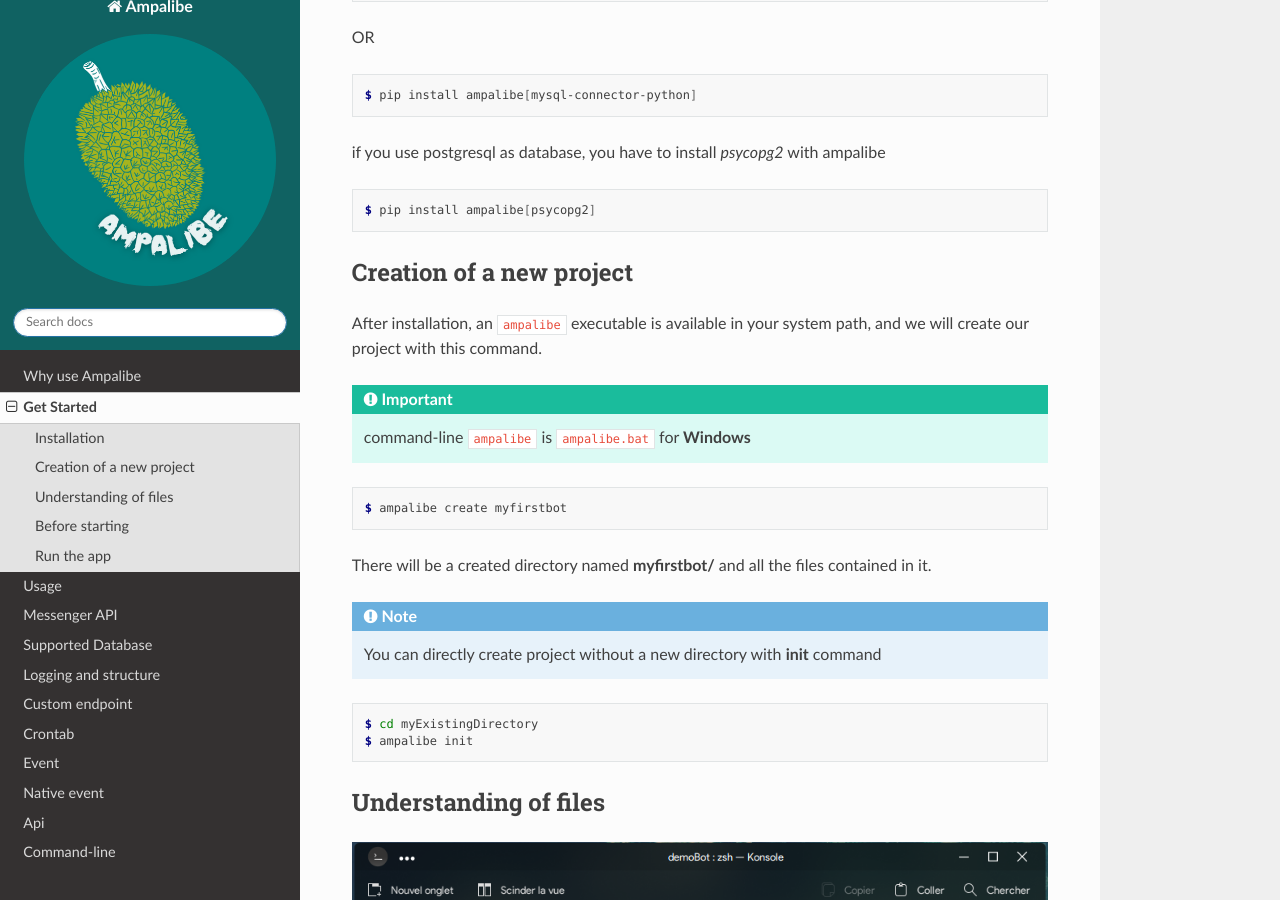
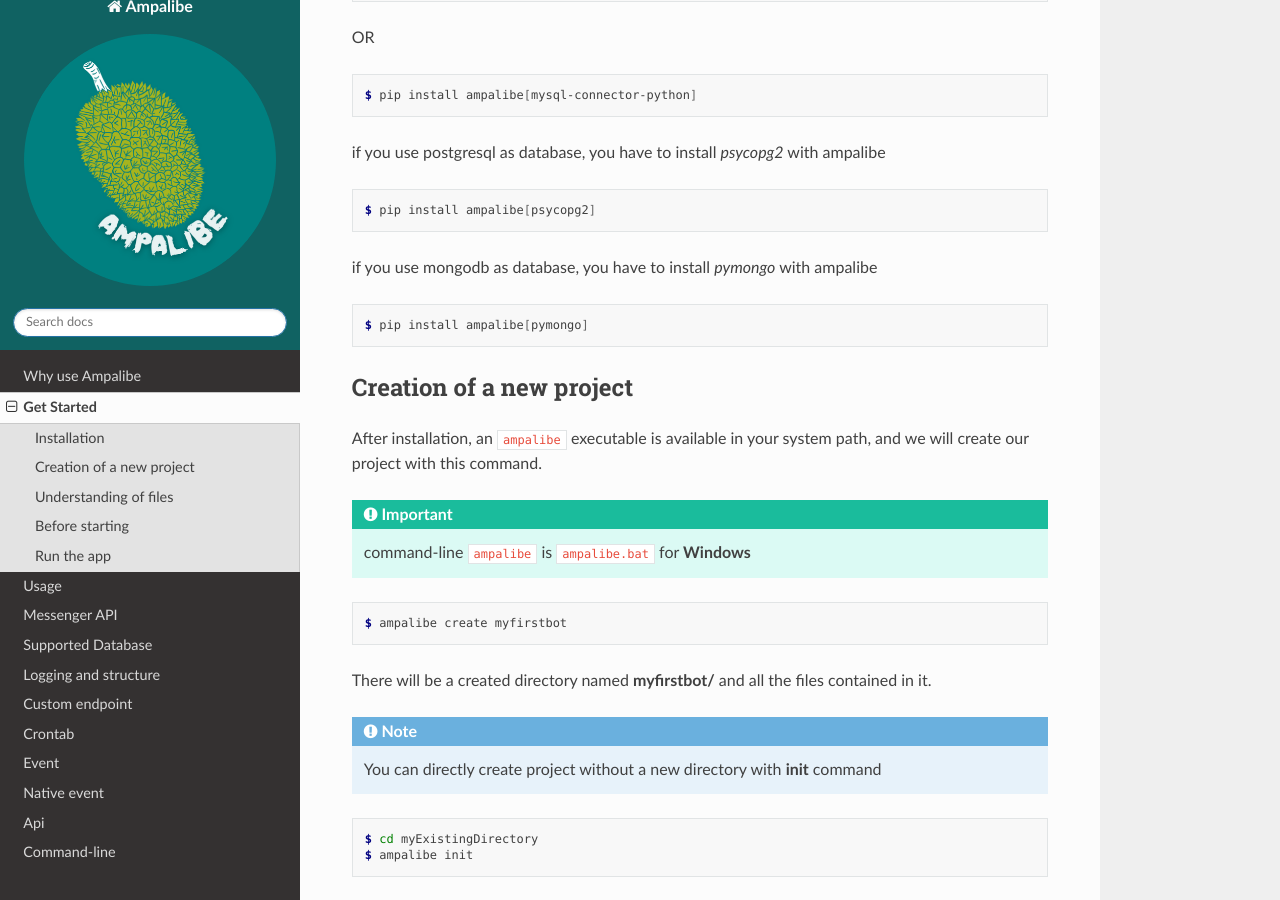
Before and after one commit to iTeam-S/Ampalibe, a Sphinx documentation site: the page built from docs/source/usage.rst, in a window 1280 px wide and 900 px high, scrolled down 443 px. Built offline with Sphinx 7.4.7 and the Read the Docs theme 2.0.0, drawn with Linux system fonts in a browser that asks for light colours.

Commit message:
[DOCS] Improvement

```diff
--- a/docs/source/usage.rst
+++ b/docs/source/usage.rst
@@ -30,6 +30,13 @@ if you use postgresql as database, you have to install `psycopg2`  with ampalibe
 .. code-block:: console
 
    $ pip install ampalibe[psycopg2]
+
+
+if you use mongodb as database, you have to install `pymongo`  with ampalibe
+
+.. code-block:: console
+
+   $ pip install ampalibe[pymongo]
 
 
 Creation of a new project
```
Also changed, not shown: 1 other file.
